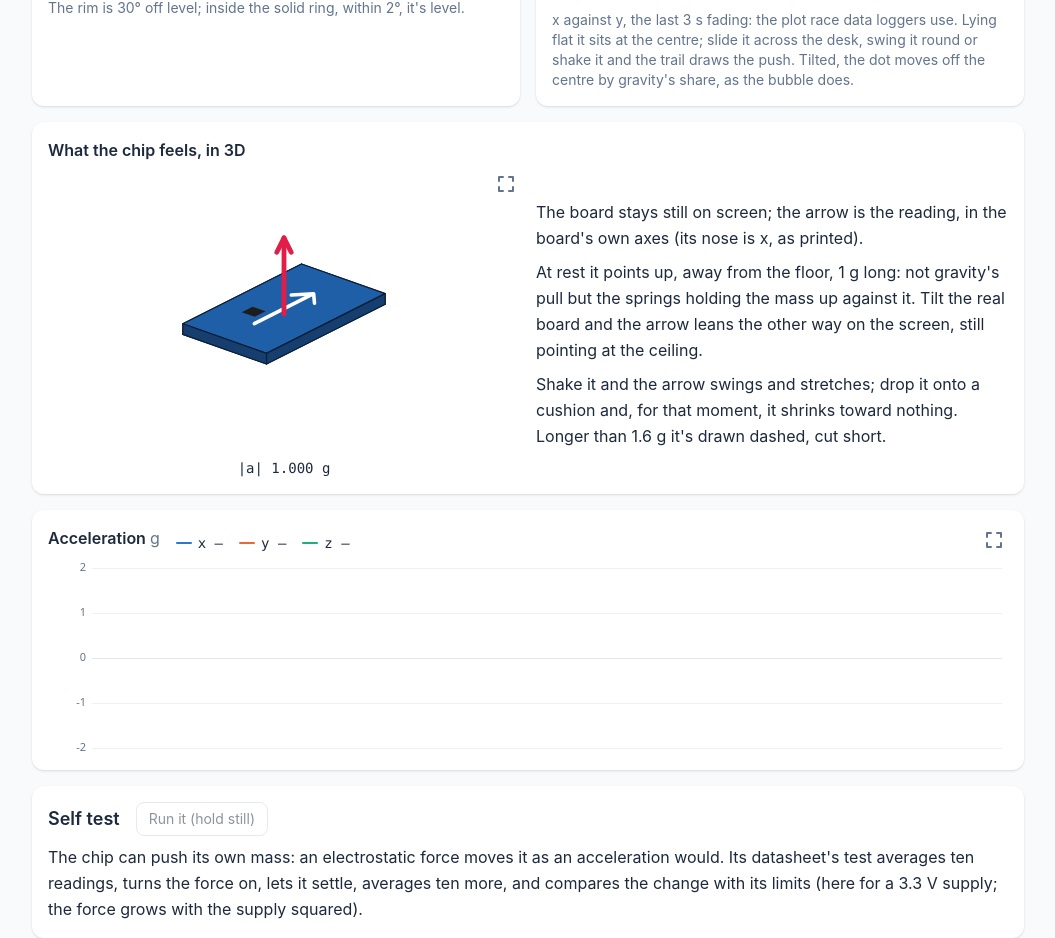
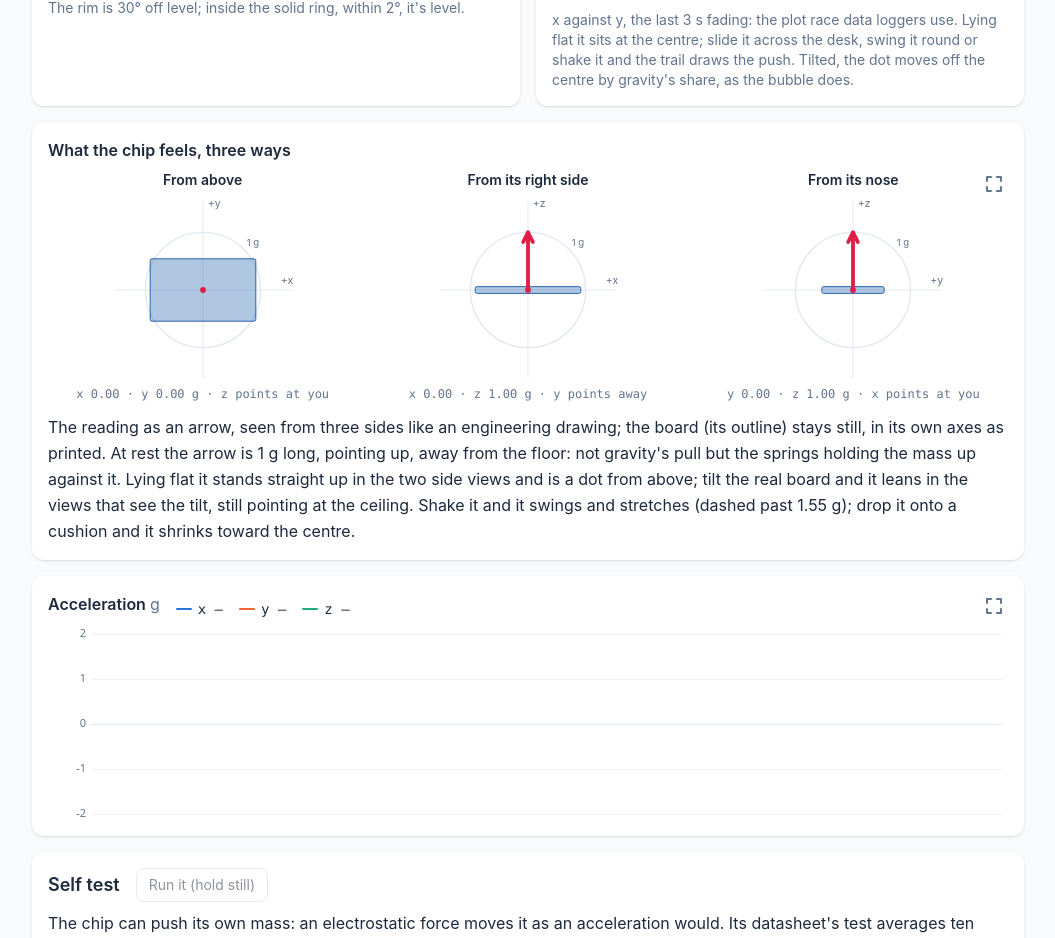
Before and after one commit to aguegu/i2c.ninja, a Vue app: page /adxl345 in a window 1280 px wide. Shown: the part 1330-2268 px from the top of the page, without its empty margins (112-1167 px from the left). Built offline with nearby package versions, Linux system fonts and the light colour scheme.

Commit message:
ADXL345 page: the 3D view broken into three flat views (from above, its right side, its nose), the reading's arrow on each plane, a 1 g circle; Board3D back as it was
Co-Authored-By: Claude Opus 5.5 <noreply@anthropic.com>

```diff
--- a/src/components/Board3D.vue
+++ b/src/components/Board3D.vue
@@ -2,9 +2,7 @@
 // The board in 3D, turned by a quaternion (its axes into the room's), seen
 // as lib/view.js does: behind it and to its right, as you'd hold it. Its
 // nose (x) marked with an arrow on top. Optionally the one turn's axis
-// drawn through it. Faces drawn back to front. Optionally a vector in the
-// board's frame (an accelerometer's reading, g) as an arrow from its middle:
-// in front of the board when it points up out of the top, behind when down.
+// drawn through it. Faces drawn back to front.
 import { computed } from 'vue';
 import { project as view } from '../lib/view.js';
 import { rotate } from '../lib/quaternion.js';
@@ -12,8 +10,6 @@ import { rotate } from '../lib/quaternion.js';
 const props = defineProps({
   q: { type: Array, default: () => [1, 0, 0, 0] },
   axis: { type: Array, default: null }, // unit, the one turn's axis, drawn when given
-  vector: { type: Array, default: null }, // [x, y, z] in the board's frame, drawn as an arrow when given
-  svgClass: { type: String, default: 'h-72 w-full max-w-sm' },
 });
 
 const S = 70; // px a unit
@@ -36,11 +32,6 @@ const ON_TOP = H * 1.01;
 const ARROW = [[-0.55, 0, ON_TOP], [0.55, 0, ON_TOP], [0.35, 0.18, ON_TOP], [0.55, 0, ON_TOP], [0.35, -0.18, ON_TOP]];
 const CHIP = [[-0.2, 0.32, ON_TOP], [-0.2, 0.12, ON_TOP], [-0.4, 0.12, ON_TOP], [-0.4, 0.32, ON_TOP]];
 
-const VECTOR_UNITS_PER = 1; // the arrow: a unit (one g) as long as the board's half length, nearly
-const VECTOR_MAX = 1.6; // longer readings drawn at this length, the arrow marked as cut
-const HEAD_PX = 12;
-const VECTOR = '#e11d48';
-
 const pts2 = (ps) => ps.map((p) => p.slice(0, 2).map((v) => v.toFixed(1)).join(',')).join(' ');
 
 const faces = computed(() => FACES
@@ -52,19 +43,6 @@ const faces = computed(() => FACES
   .sort((a, b) => a.depth - b.depth));
 const arrow = computed(() => pts2(ARROW.map((v) => view(rotate(props.q, v), S))));
 const chip = computed(() => pts2(CHIP.map((v) => view(rotate(props.q, v), S))));
-const vectorArrow = computed(() => {
-  if (!props.vector) return null;
-  const [x, y, z] = props.vector;
-  const n = Math.hypot(x, y, z);
-  const len = Math.min(n * VECTOR_UNITS_PER, VECTOR_MAX);
-  const cut = n * VECTOR_UNITS_PER > VECTOR_MAX;
-  const tip3 = n ? [x / n * len, y / n * len, z / n * len] : [0, 0, 0];
-  const o = view(rotate(props.q, [0, 0, 0]), S), t = view(rotate(props.q, tip3), S);
-  const dx = t[0] - o[0], dy = t[1] - o[1], d = Math.hypot(dx, dy) || 1;
-  const ux = dx / d, uy = dy / d;
-  const head = `${t[0] - HEAD_PX * (ux - 0.5 * uy)},${t[1] - HEAD_PX * (uy + 0.5 * ux)} ${t[0]},${t[1]} ${t[0] - HEAD_PX * (ux + 0.5 * uy)},${t[1] - HEAD_PX * (uy - 0.5 * ux)}`;
-  return { o, t, head, cut, front: rotate(props.q, tip3)[2] >= 0 };
-});
 const axisLine = computed(() => {
   if (!props.axis) return null;
   const a = view(props.axis.map((v) => v * 1.6), S), b = view(props.axis.map((v) => v * -1.6), S);
@@ -73,11 +51,7 @@ const axisLine = computed(() => {
 </script>
 
 <template>
-  <svg viewBox="-150 -120 300 240" :class="svgClass" role="img" :aria-label="vector ? 'The board in 3D, its accelerometer\'s reading as an arrow' : 'The board in 3D, as the filter has it'">
-    <g v-if="vectorArrow && !vectorArrow.front" :stroke="VECTOR" stroke-width="4" stroke-linecap="round" fill="none">
-      <line :x1="vectorArrow.o[0]" :y1="vectorArrow.o[1]" :x2="vectorArrow.t[0]" :y2="vectorArrow.t[1]" :stroke-dasharray="vectorArrow.cut ? '8 4' : ''" />
-      <polyline :points="vectorArrow.head" stroke-linejoin="round" />
-    </g>
+  <svg viewBox="-150 -120 300 240" class="h-72 w-full max-w-sm" role="img" aria-label="The board in 3D, as the filter has it">
     <line v-if="axisLine" :x1="axisLine.b[0]" :y1="axisLine.b[1]" :x2="axisLine.a[0]" :y2="axisLine.a[1]" stroke="#f59e0b" stroke-width="2" stroke-dasharray="5 4" />
     <g v-for="f in faces" :key="f.name">
       <polygon :points="f.points" :fill="f.fill" stroke="#0b1f38" stroke-width="1" stroke-linejoin="round" />
@@ -87,9 +61,5 @@ const axisLine = computed(() => {
       </template>
     </g>
     <circle v-if="axisLine" :cx="axisLine.a[0]" :cy="axisLine.a[1]" r="5" fill="#f59e0b" />
-    <g v-if="vectorArrow && vectorArrow.front" :stroke="VECTOR" stroke-width="4" stroke-linecap="round" fill="none">
-      <line :x1="vectorArrow.o[0]" :y1="vectorArrow.o[1]" :x2="vectorArrow.t[0]" :y2="vectorArrow.t[1]" :stroke-dasharray="vectorArrow.cut ? '8 4' : ''" />
-      <polyline :points="vectorArrow.head" stroke-linejoin="round" />
-    </g>
   </svg>
 </template>
--- a/src/components/GravityBoard.vue
+++ /dev/null
@@ -1,28 +0,0 @@
-<script setup>
-// The board held still on screen, its accelerometer's reading as an arrow
-// from its middle (Board3D's vector), |a| under it; a button takes it full
-// screen.
-import { ref, computed } from 'vue';
-import Board3D from './Board3D.vue';
-import FullscreenButton from './FullscreenButton.vue';
-import { canFullscreen, useFullscreen } from '../lib/fullscreen.js';
-
-const props = defineProps({
-  x: { type: Number, default: 0 }, // g, the board's axes
-  y: { type: Number, default: 0 },
-  z: { type: Number, default: 1 },
-});
-
-const vector = computed(() => [props.x, props.y, props.z]);
-const size = computed(() => Math.hypot(props.x, props.y, props.z));
-const box = ref(null);
-const { full, toggle } = useFullscreen(box);
-</script>
-
-<template>
-  <div ref="box" class="relative flex flex-col items-center" :class="full && 'h-full! w-full! justify-center gap-4 bg-white p-4 dark:bg-slate-900'">
-    <Board3D :vector="vector" :svg-class="full ? 'h-[80vh] w-full' : 'h-72 w-full max-w-sm'" />
-    <p :class="full ? 'font-mono text-2xl tabular-nums' : 'font-mono text-sm tabular-nums'">|a| {{ size.toFixed(3) }} g</p>
-    <FullscreenButton v-if="canFullscreen" :full="full" class="absolute top-0 right-0" @toggle="toggle" />
-  </div>
-</template>
--- /dev/null
+++ b/src/components/GravityViews.vue
@@ -0,0 +1,72 @@
+<script setup>
+// An accelerometer's reading as three flat views, as an engineering drawing
+// has them: from above (x right, y up: the axes as printed), from the
+// board's right side (x right, z up; y points away), from its nose (y
+// right, z up; x points out at you). In each, the board's outline, a 1 g
+// circle, and the reading's arrow as it falls on that plane: its length
+// is the share of the reading in that plane. Past CUT_G the arrow is cut
+// short and dashed. A button takes the three full screen.
+import { ref, computed } from 'vue';
+import FullscreenButton from './FullscreenButton.vue';
+import { canFullscreen, useFullscreen } from '../lib/fullscreen.js';
+
+const props = defineProps({
+  x: { type: Number, default: 0 }, // g, the board's axes
+  y: { type: Number, default: 0 },
+  z: { type: Number, default: 1 },
+});
+
+const R = 100; // the viewBox's half size
+const PX_PER_G = 60;
+const CUT_G = 1.55; // the arrow's longest, inside the box
+const HEAD_PX = 10;
+// the board, half sizes (px): as Learn the IMU's 3D board, 1.1 x 0.65 x 0.07
+const HALF = { x: 55, y: 32.5, z: 3.5 };
+
+const VIEWS = [
+  { key: 'top', title: 'From above', h: 'x', v: 'y', away: 'z points at you' },
+  { key: 'side', title: 'From its right side', h: 'x', v: 'z', away: 'y points away' },
+  { key: 'nose', title: 'From its nose', h: 'y', v: 'z', away: 'x points at you' },
+];
+
+function arrow(h, v) {
+  const n = Math.hypot(h, v);
+  const cut = n > CUT_G;
+  const len = Math.min(n, CUT_G) * PX_PER_G;
+  if (n === 0) return { t: [0, 0], head: '', cut, n };
+  const ux = h / n, uy = -v / n;
+  const t = [ux * len, uy * len];
+  const head = len < HEAD_PX ? '' : `${t[0] - HEAD_PX * (ux - 0.5 * uy)},${t[1] - HEAD_PX * (uy + 0.5 * ux)} ${t[0]},${t[1]} ${t[0] - HEAD_PX * (ux + 0.5 * uy)},${t[1] - HEAD_PX * (uy - 0.5 * ux)}`;
+  return { t, head, cut, n };
+}
+
+const views = computed(() => VIEWS.map((w) => ({ ...w, a: arrow(props[w.h], props[w.v]), bw: HALF[w.h], bh: HALF[w.v], hv: props[w.h], vv: props[w.v] })));
+const box = ref(null);
+const { full, toggle } = useFullscreen(box);
+</script>
+
+<template>
+  <div ref="box" class="relative" :class="full && 'flex! h-full! w-full! items-center justify-center bg-white p-4 dark:bg-slate-900'">
+    <div class="grid w-full grid-cols-1 gap-4 sm:grid-cols-3">
+      <figure v-for="w in views" :key="w.key" class="flex flex-col items-center">
+        <figcaption class="mb-1 text-sm font-semibold">{{ w.title }}</figcaption>
+        <svg :viewBox="`${-R} ${-R} ${2 * R} ${2 * R}`" :class="full ? 'h-[60vh] w-full' : 'h-48 w-full max-w-60'" role="img" :aria-label="`${w.title}: ${w.h} ${w.hv.toFixed(2)} g, ${w.v} ${w.vv.toFixed(2)} g`">
+          <circle :r="PX_PER_G" fill="none" stroke="var(--chart-grid)" stroke-width="1.5" />
+          <line :x1="-R + 8" y1="0" :x2="R - 8" y2="0" stroke="var(--chart-grid)" />
+          <line x1="0" :y1="-R + 8" x2="0" :y2="R - 8" stroke="var(--chart-grid)" />
+          <rect :x="-w.bw" :y="-w.bh" :width="2 * w.bw" :height="2 * w.bh" rx="2" fill="#1f5fa8" fill-opacity="0.35" stroke="#1f5fa8" />
+          <text :x="R - 6" y="-6" text-anchor="end" font-size="11" fill="var(--chart-text)">+{{ w.h }}</text>
+          <text x="5" :y="-R + 14" font-size="11" fill="var(--chart-text)">+{{ w.v }}</text>
+          <text :x="PX_PER_G * 0.71 + 3" :y="-PX_PER_G * 0.71 - 3" font-size="10" fill="var(--chart-text)">1 g</text>
+          <g stroke="#e11d48" stroke-width="4" stroke-linecap="round" stroke-linejoin="round" fill="none">
+            <line x1="0" y1="0" :x2="w.a.t[0]" :y2="w.a.t[1]" :stroke-dasharray="w.a.cut ? '8 4' : ''" />
+            <polyline v-if="w.a.head" :points="w.a.head" />
+          </g>
+          <circle r="3" fill="#e11d48" />
+        </svg>
+        <p class="font-mono text-xs tabular-nums text-slate-500 dark:text-slate-400">{{ w.h }} {{ w.hv.toFixed(2) }} · {{ w.v }} {{ w.vv.toFixed(2) }} g · {{ w.away }}</p>
+      </figure>
+    </div>
+    <FullscreenButton v-if="canFullscreen" :full="full" class="absolute top-0 right-0" @toggle="toggle" />
+  </div>
+</template>
--- a/src/views/Adxl345View.vue
+++ b/src/views/Adxl345View.vue
@@ -7,7 +7,7 @@ import SvgDrawing from '../components/SvgDrawing.vue';
 import AttitudeIndicator from '../components/AttitudeIndicator.vue';
 import BubbleLevel from '../components/BubbleLevel.vue';
 import GgScatter from '../components/GgScatter.vue';
-import GravityBoard from '../components/GravityBoard.vue';
+import GravityViews from '../components/GravityViews.vue';
 import { hasWebUsb, hex } from '../lib/dongle.js';
 import { rollOf, pitchOf } from '../lib/tilt.js';
 import { useAdxl345 } from '../lib/useAdxl345.js';
@@ -101,15 +101,11 @@ const card = 'rounded-xl bg-white p-4 shadow-sm dark:bg-slate-800';
     </div>
 
     <section :class="card">
-      <h2 class="mb-2 font-semibold">What the chip feels, in 3D</h2>
-      <div class="grid items-center gap-4 md:grid-cols-[1fr_1fr]">
-        <GravityBoard :x="a?.x ?? 0" :y="a?.y ?? 0" :z="a?.z ?? 1" />
-        <div class="leading-relaxed">
-          <p class="mb-2">The board stays still on screen; the arrow is the reading, in the board's own axes (its nose is x, as printed).</p>
-          <p class="mb-2">At rest it points up, away from the floor, 1 g long: not gravity's pull but the springs holding the mass up against it. Tilt the real board and the arrow leans the other way on the screen, still pointing at the ceiling.</p>
-          <p>Shake it and the arrow swings and stretches; drop it onto a cushion and, for that moment, it shrinks toward nothing. Longer than 1.6 g it's drawn dashed, cut short.</p>
-        </div>
-      </div>
+      <h2 class="mb-2 font-semibold">What the chip feels, three ways</h2>
+      <GravityViews :x="a?.x ?? 0" :y="a?.y ?? 0" :z="a?.z ?? 1" />
+      <p class="mt-3 leading-relaxed">
+        The reading as an arrow, seen from three sides like an engineering drawing; the board (its outline) stays still, in its own axes as printed. At rest the arrow is 1 g long, pointing up, away from the floor: not gravity's pull but the springs holding the mass up against it. Lying flat it stands straight up in the two side views and is a dot from above; tilt the real board and it leans in the views that see the tilt, still pointing at the ceiling. Shake it and it swings and stretches (dashed past 1.55 g); drop it onto a cushion and it shrinks toward the centre.
+      </p>
     </section>
 
     <section :class="card">
```
